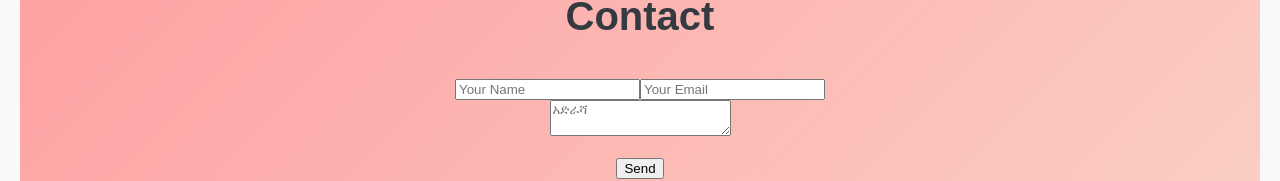
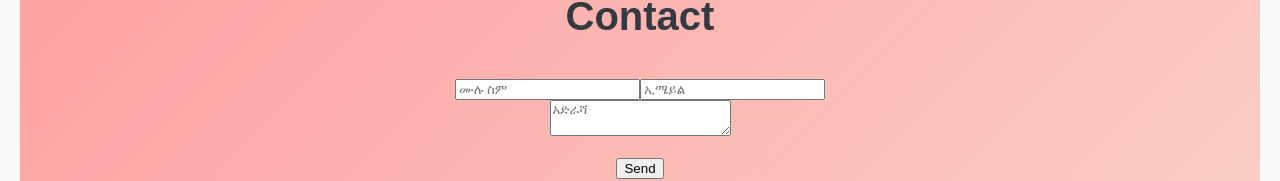
Before and after one commit to elcotech/Flexible, a React (Create React App) app: page / in a window 1280 px wide. Shown: the part 2813-2994 px from the top of the page. Built offline with nearby package versions, Linux system fonts and the light colour scheme.

Commit message:
Update submodules

```diff
--- a/src/App.js
+++ b/src/App.js
@@ -114,8 +114,8 @@ function App() {
           <p>ዋጋ <h1>10,000 ብር  </h1> free unlimited hosting</p>
           <h2>{content.contact}</h2>
           <form className="contact-form" onSubmit={sendEmail}>
-            <input type="text" name="user_name" placeholder="Your Name" required />
-            <input type="email" name="user_email" placeholder="Your Email" required /><br />
+            <input type="text" name="user_name" placeholder="ሙሉ ስም" required />
+            <input type="email" name="user_email" placeholder="ኢሜይል" /><br />
             <textarea name="message" placeholder="አድራሻ" required></textarea><br /><br />
             <button type="submit">Send</button>
           </form>
```
